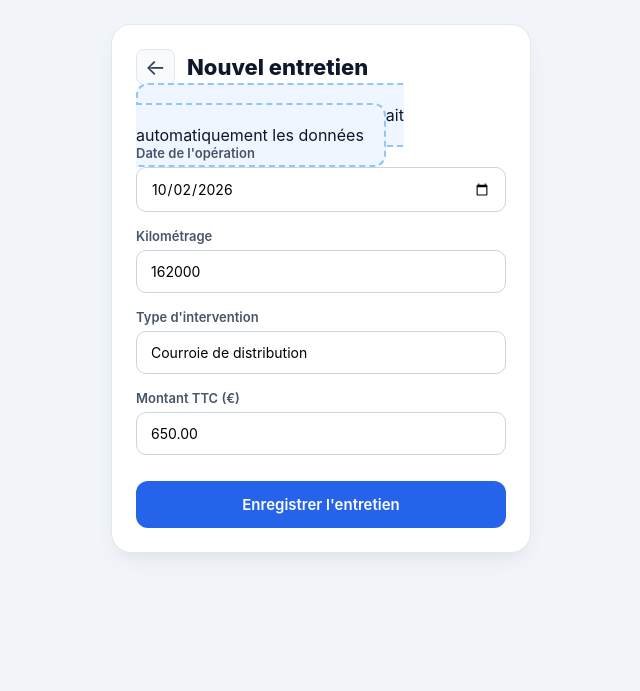
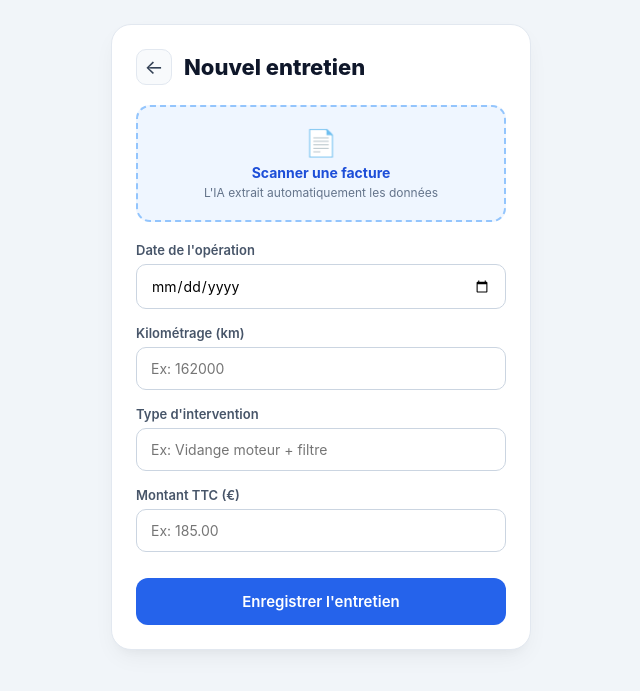
Before and after one commit to Evilo-56/carnet-entretien-ia, a Python web app: template templates/add-maintenance.html in a window 1280 px wide. Shown: the top 691 px of the page, without its empty margins (319-959 px from the left). Run offline with Jinja, Linux system fonts and the light colour scheme; the template is opened without the code that fills it, so the values that code supplies are empty.

Commit message:
fix: refonte de la zone ocr et alignement du formulaire d'entretien

```diff
--- a/public/css/style.css
+++ b/public/css/style.css
@@ -56,13 +56,22 @@ body {
 }
 
 .back-link {
-  font-size: 22px;
+  font-size: 20px;
   text-decoration: none;
   color: #334155;
-  padding: 4px 8px;
-  border-radius: 8px;
+  width: 36px;
+  height: 36px;
+  display: inline-flex;
+  align-items: center;
+  justify-content: center;
+  border-radius: 10px;
   background: #f8fafc;
   border: 1px solid #e2e8f0;
+  line-height: 1;
+}
+
+.back-link:hover {
+  background: #e2e8f0;
 }
 
 /* Boutons */
@@ -338,6 +347,7 @@ body {
   font-size: 14px;
   outline: none;
   transition: border-color 0.2s;
+  width: 100%;
 }
 
 .form-field input:focus,
@@ -346,18 +356,40 @@ body {
   box-shadow: 0 0 0 3px rgba(37, 99, 235, 0.12);
 }
 
+/* Zone OCR sans chevauchement */
 .ocr-dropzone {
+  display: flex;
+  flex-direction: column;
+  align-items: center;
+  justify-content: center;
   border: 2px dashed #93c5fd;
-  background: #eff6ff;
-  border-radius: 12px;
-  padding: 20px;
+  background-color: #eff6ff;
+  border-radius: 14px;
+  padding: 20px 16px;
   text-align: center;
   cursor: pointer;
-  margin-bottom: 12px;
+  margin-bottom: 20px;
+  transition: all 0.2s ease;
+}
+
+.ocr-dropzone:hover {
+  background-color: #dbeafe;
+  border-color: #3b82f6;
+}
+
+.ocr-icon {
+  font-size: 26px;
+  margin-bottom: 6px;
+}
+
+.ocr-title {
+  font-size: 14px;
+  font-weight: 700;
+  color: #1d4ed8;
+  margin-bottom: 4px;
 }
 
 .ocr-label {
-  font-size: 14px;
-  color: #1d4ed8;
-  font-weight: 600;
+  font-size: 12px;
+  color: #64748b;
 }
--- a/templates/add-maintenance.html
+++ b/templates/add-maintenance.html
@@ -8,45 +8,46 @@
 </head>
 <body class="mobile-container">
   <main class="app-card">
-    <!-- En-tête avec retour -->
+    <!-- En-tête avec bouton retour -->
     <header class="detail-header">
-      <a href="detail.html" class="back-link">←</a>
+      <a href="javascript:history.back()" class="back-link">←</a>
       <h1 class="page-title">Nouvel entretien</h1>
     </header>
 
-    <!-- Zone d'action OCR / Caméra -->
+    <!-- Zone de scan OCR cliquable -->
     <label for="invoiceFile" class="ocr-dropzone">
-      <span class="ocr-icon">📷</span>
-      <strong class="ocr-label">Scanner une facture</strong>
-      <span class="ocr-sub">L'IA extrait automatiquement les données</span>
-      <input type="file" id="invoiceFile" accept="image/*" capture="environment" hidden>
+      <input type="file" id="invoiceFile" accept="image/*" style="display: none;">
+      <div class="ocr-icon">📄</div>
+      <strong class="ocr-title">Scanner une facture</strong>
+      <span class="ocr-label">L'IA extrait automatiquement les données</span>
     </label>
 
-    <!-- Formulaire d'entretien -->
+    <!-- Formulaire d'enregistrement -->
     <form class="maintenance-form" id="maintenanceForm">
       <div class="form-field">
         <label for="date_intervention">Date de l'opération</label>
-        <input type="date" id="date_intervention" value="2026-10-02" required>
+        <input type="date" id="date_intervention" required>
       </div>
 
       <div class="form-field">
-        <label for="kilometrage">Kilométrage</label>
-        <input type="number" id="kilometrage" placeholder="ex. : 162 000" value="162000" required>
+        <label for="kilometrage">Kilométrage (km)</label>
+        <input type="number" id="kilometrage" placeholder="Ex: 162000" min="0" required>
       </div>
 
       <div class="form-field">
         <label for="type_operation">Type d'intervention</label>
-        <input type="text" id="type_operation" placeholder="ex. : Courroie de distribution" value="Courroie de distribution" required>
+        <input type="text" id="type_operation" placeholder="Ex: Vidange moteur + filtre" required>
       </div>
 
       <div class="form-field">
         <label for="montant_ttc">Montant TTC (€)</label>
-        <input type="number" step="0.01" id="montant_ttc" placeholder="ex. : 650.00" value="650.00" required>
+        <input type="number" step="0.01" id="montant_ttc" placeholder="Ex: 185.00" min="0" required>
       </div>
 
       <button type="submit" class="btn btn-primary btn-submit">Enregistrer l'entretien</button>
     </form>
   </main>
+
   <script src="../public/js/app.js"></script>
 </body>
 </html>
```
